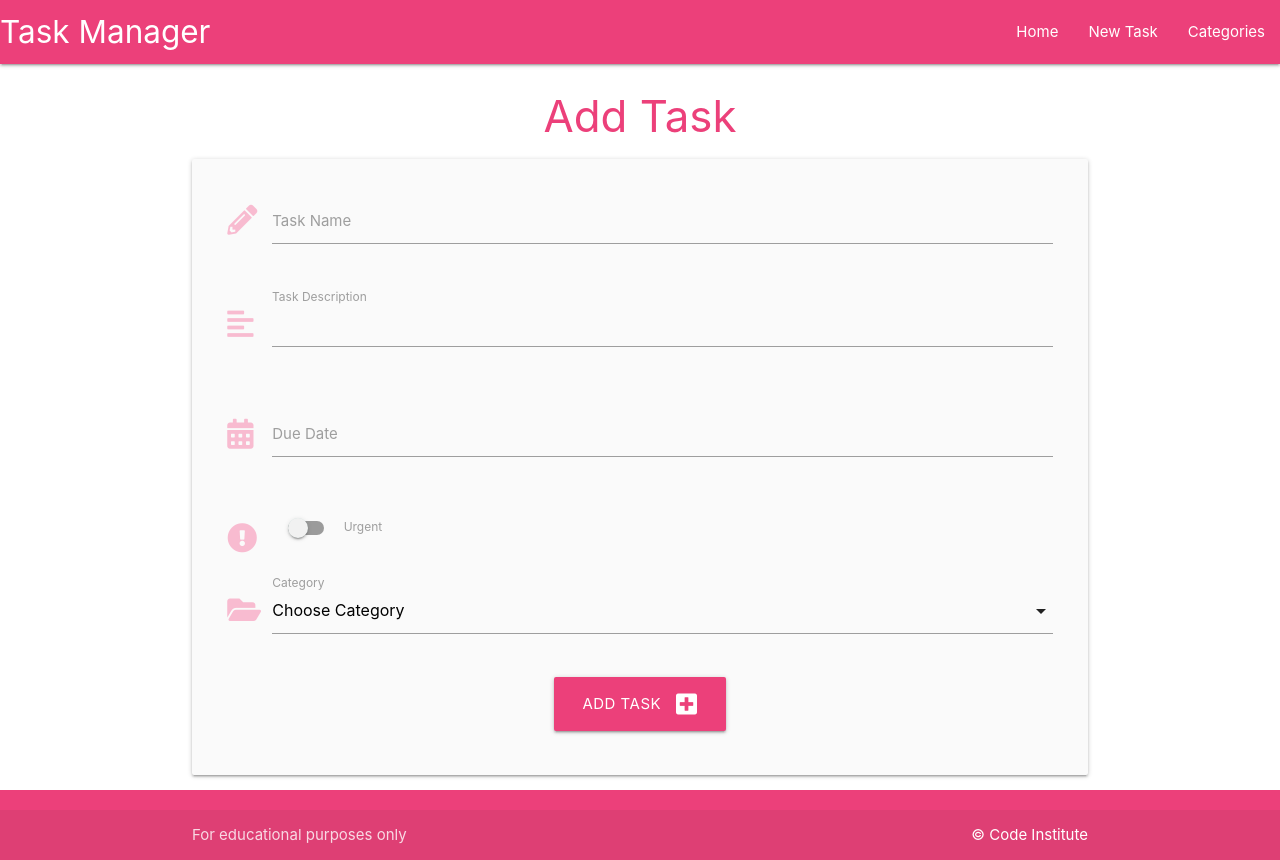
After one commit to mariacjones1/flask-sqlalchemy-task-manager, a Flask app: page /add_task in a window 1280 px wide. The commit adds this page. Run offline with Flask 3, Linux system fonts and the light colour scheme; data that the repository does not hold is empty.

Commit message:
Add delete category and add task functionality

```diff
--- a/taskmanager/routes.py
+++ b/taskmanager/routes.py
@@ -32,3 +32,28 @@ def edit_category(category_id):
         db.session.commit()
         return redirect(url_for("categories"))
     return render_template("edit_category.html", category=category)
+
+
+@app.route("/delete_category/<int:category_id>")
+def delete_category(category_id):
+    category = Category.query.get_or_404(category_id)
+    db.session.delete(category)
+    db.session.commit()
+    return redirect(url_for("categories"))
+
+
+@app.route("/add_task", methods=["GET", "POST"])
+def add_task():
+    categories = list(Category.query.order_by(Category.category_name).all())
+    if request.method == "POST":
+        task = Task(
+            task_name=request.form.get("task_name"),
+            task_description=request.form.get("task_description"),
+            is_urgent=bool(True if request.form.get("is_urgent") else False),
+            due_date=request.form.get("due_date"),
+            category_id=request.form.get("category_id")
+            )
+        db.session.add(task)
+        db.session.commit()
+        return redirect(url_for("home"))
+    return render_template("add_task.html", categories=categories)
--- a/taskmanager/static/js/script.js
+++ b/taskmanager/static/js/script.js
@@ -1,5 +1,16 @@
 document.addEventListener("DOMContentLoaded", function() {
-    // sidenav initialization
+    // sidenav initialisation
     let sidenav = document.querySelectorAll(".sidenav");
     M.Sidenav.init(sidenav);
-});
+
+// datepicker initialisation
+    let datepicker = document.querySelectorAll('.datepicker');
+    M.Datepicker.init(datepicker, {
+        format: "dd mmm yyyy",
+        i18n: {done: "Select"}
+    });
+
+    // select initialisation
+    let selects = document.querySelectorAll('select');
+    M.FormSelect.init(selects);
+  });
--- /dev/null
+++ b/taskmanager/templates/add_task.html
@@ -0,0 +1,70 @@
+{% extends "base.html" %}
+{% block content %}
+
+<h3 class="pink-text text-lighten-1 center-align">Add Task</h3>
+
+<div class="row card-panel grey lighten-5">
+    <form class="col s12" method="POST" action="{{ url_for('add_task') }}">
+        <!-- task name -->
+        <div class="row">
+            <div class="input-field col s12">
+                <i class="fas fa-pencil-alt prefix pink-text text-lighten-4"></i>
+                <input id="task_name" name="task_name" minlength="5" maxlength="50" type="text" class="validate" required>
+                <label for="task_name">Task Name</label>
+            </div>
+        </div>
+        <!-- task description -->
+        <div class="row">
+            <div class="input-field col s12">
+                <i class="fas fa-align-left prefix pink-text text-lighten-4"></i>
+                <textarea id="task_description" name="task_description" minlength="50" maxlength="200" type="text" class="materialize-textarea validate" required>
+                </textarea>
+                <label for="task_description">Task Description</label>
+            </div>
+        </div>
+        <!-- due date -->
+        <div class="row">
+            <div class="input-field col s12">
+                <i class="fas fa-calendar-alt prefix pink-text text-lighten-4"></i>
+                <input id="due_date" name="due_date" type="text" class="datepicker validate" required>
+                <label for="due_date">Due Date</label>
+            </div>
+        </div>
+        <!-- is urgent -->
+        <div class="row">
+            <div class="input-field col s12">
+                <div class="switch">
+                    <i class="fas fa-exclamation-circle prefix pink-text text-lighten-4"></i>
+                    <label for="is_urgent">
+                        <input id="is_urgent" name="is_urgent" type="checkbox">
+                        <span class="lever"></span>
+                        Urgent
+                    </label>
+                </div>
+            </div>
+        </div>
+        <!-- category id -->
+        <div class="row">
+            <div class="input-field col s12">
+                <i class="fas fa-folder-open prefix pink-text text-lighten-4"></i>
+                <select name="category_id" id="category_id" class="validate" required>
+                    <option value="" disabled selected>Choose Category</option>
+                    {% for category in categories %}
+                        <option value="{{ category.id }}">{{ category.category_name }}</option>
+                    {% endfor %}
+                </select>
+                <label for="category_id">Category</label>
+            </div>
+        </div>
+        <!-- submit button -->
+        <div class="row">
+            <div class="col s12 center-align">
+                <button type="submit" class="btn-large pink lighten-1">
+                    Add Task <i class="fas fa-plus-square right"></i>
+                </button>
+            </div>
+        </div>
+    </form>
+</div>
+
+{% endblock %}
--- a/taskmanager/templates/base.html
+++ b/taskmanager/templates/base.html
@@ -24,7 +24,7 @@
             <a href="#" data-target="mobile-demo" class="sidenav-trigger"><i class="fas fa-bars"></i></a>
             <ul class="right hide-on-med-and-down">
                 <li><a href="{{ url_for('home') }}">Home</a></li>
-                <li><a href="">New Task</a></li>
+                <li><a href="{{ url_for('add_task') }}">New Task</a></li>
                 <li><a href="{{ url_for('categories') }}">Categories</a></li>
             </ul>
             </div>
@@ -33,7 +33,7 @@
         <!-- mobile sidenav -->
         <ul class="sidenav" id="mobile-demo">
             <li><a href="{{ url_for('home') }}">Home</a></li>
-            <li><a href="">New Task</a></li>
+            <li><a href="{{ url_for('add_task') }}">New Task</a></li>
             <li><a href="{{ url_for('categories') }}">Categories</a></li>
         </ul>
     </header>
--- a/taskmanager/templates/categories.html
+++ b/taskmanager/templates/categories.html
@@ -20,7 +20,7 @@
         </div>
         <div class="card-action">
           <a href="{{ url_for('edit_category', category_id=category.id) }}" class="btn green lighten-1">Edit</a>
-          <a href="#" class="btn cyan darken-1">Delete</a>
+          <a href="{{ url_for('delete_category', category_id=category.id) }}" class="btn cyan darken-1">Delete</a>
         </div>
       </div>
     </div>
```
Also changed, not shown: taskmanager/templates/tasks.html (+8 -0 lines).
